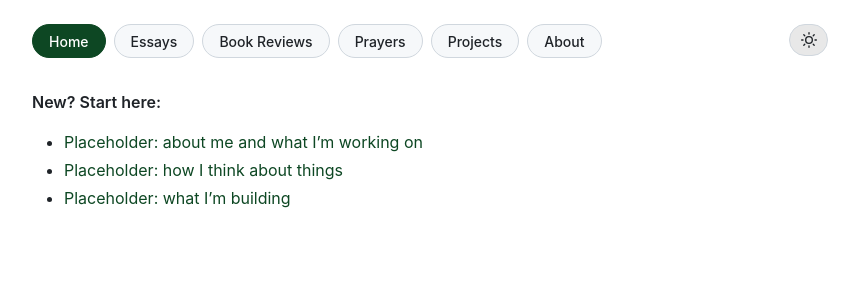
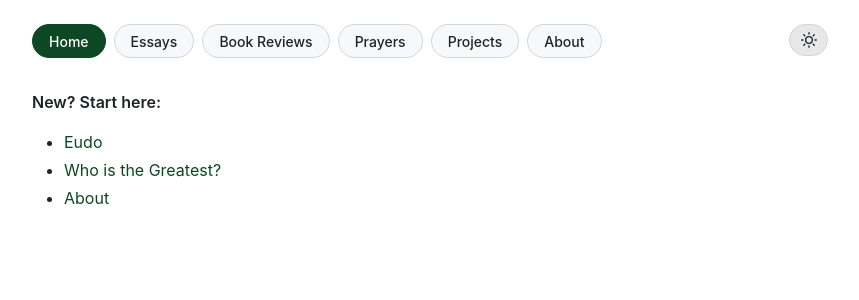
Before and after one commit to jack-t-skidmore/jack-t-skidmore.github.io, a Jekyll site: the page built from index.md, in a window 1280 px wide. Shown: the top 300 px of the page, without its empty margins (210-1069 px from the left). Built offline with Jekyll 4.4.1, drawn with Linux system fonts in a browser that asks for light colours.

Commit message:
updated about page; added projects

```diff
--- a/index.md
+++ b/index.md
@@ -5,6 +5,6 @@ title: Home
 
 **New? Start here:**
 
-- [Placeholder: about me and what I'm working on](/about/)
-- [Placeholder: how I think about things](/essays/)
-- [Placeholder: what I'm building](/projects/)
+- [Eudo](/projects/eudo/)
+- [Who is the Greatest?](/prayers/who-is-the-greatest/)
+- [About](/about/)
```
Also changed, not shown: projects/eudo.md (added, +9 -0 lines), projects/pistinomics.md (added, +7 -0 lines).
